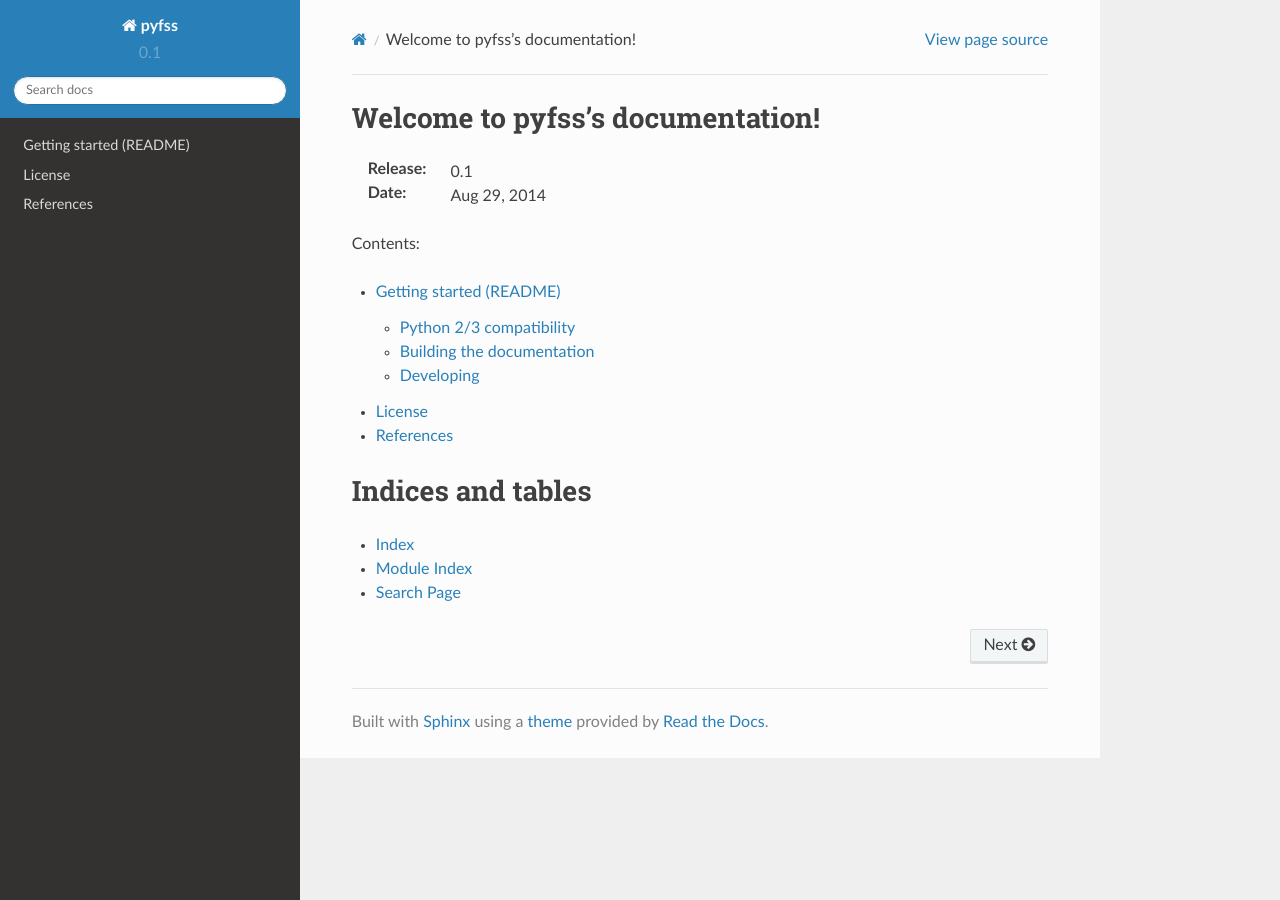
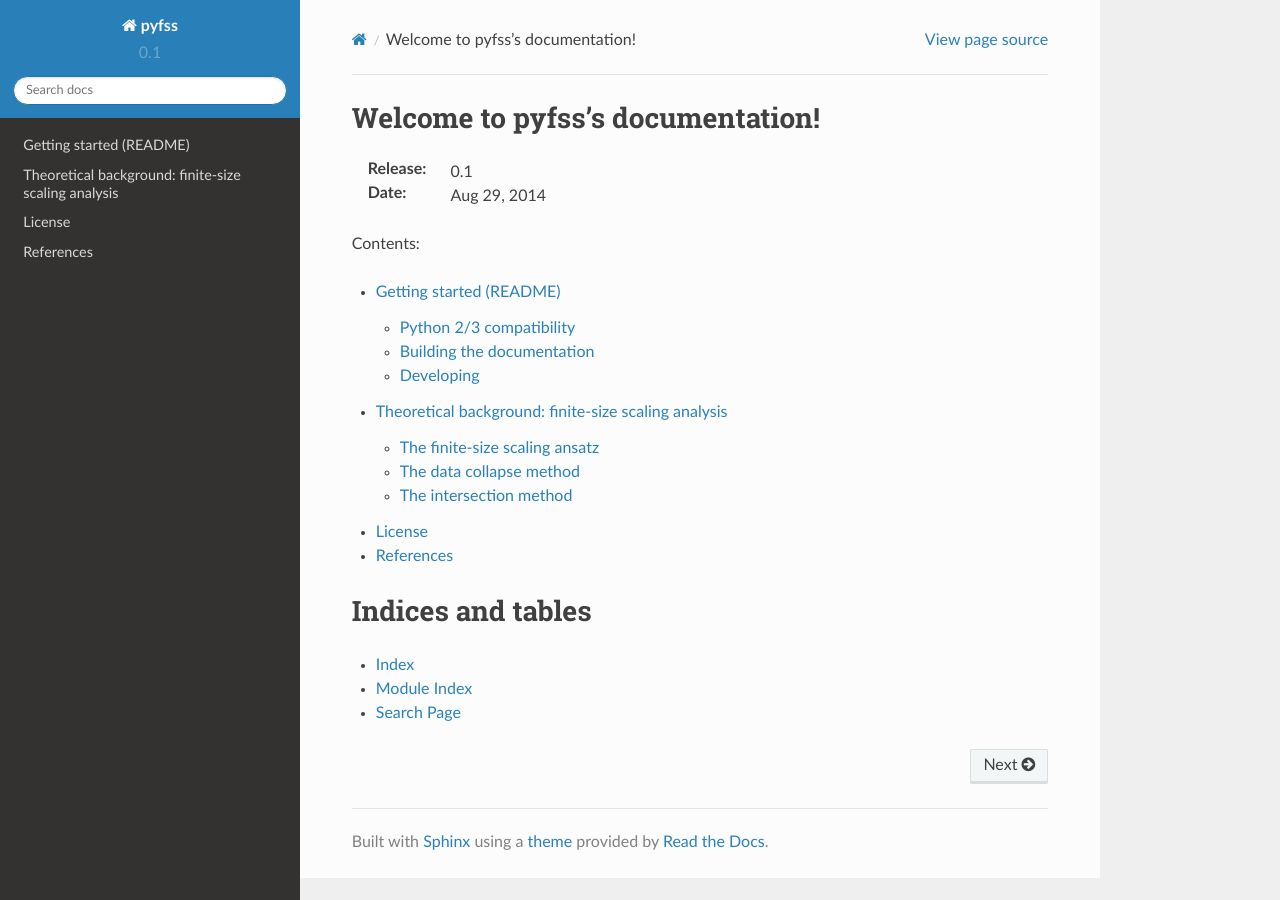
Before and after one commit to andsor/pyfssa, a Sphinx documentation site: the page built from docs/index.rst, in a window 1280 px wide. Built offline with Sphinx 7.4.7 and the Read the Docs theme 2.0.0, drawn with Linux system fonts in a browser that asks for light colours; some of the changed lines change nothing that is shown.

Commit message:
Add theoretical background on FSS to documentation

```diff
--- /dev/null
+++ b/docs/fss-theory.rst
@@ -0,0 +1,115 @@
+Theoretical background: finite-size scaling analysis
+====================================================
+
+The finite-size scaling ansatz
+------------------------------
+
+Consider a system with some parameter :math:`\varrho`, which undergoes a phase
+transition at a critical value :math:`\varrho_c`.
+Divergences in the correlation length :math:`\xi` and of fluctuations (e.g. the
+susceptibility :math:`\chi`) characterize the critical point in infinite
+systems.
+Typically, in the critical region a diverging quantity
+:math:`A_\infty(\varrho)` scales as :math:`|\varrho - \varrho_c|^{-\zeta}` with
+some critical exponent :math:`\zeta`.
+In fact, this critical behavior should also hold in systems of finite size
+:math:`L` at scales much larger than the characteristic length scale
+:math:`\xi`.
+Here and in the following, the characteristic length scale :math:`\xi` is the
+correlation length in the infinite system (:math:`L \to \infty`).
+As the correlation length diverges as :math:`\xi \sim |\varrho -
+\varrho_c|^{-\nu}` for :math:`\varrho \to \varrho_c`, we have
+
+.. math::
+
+   A_L(\varrho) \sim |\varrho - \varrho_c|^{-\zeta} \sim \xi^{\zeta / \nu},
+   \qquad (L \gg \xi, \varrho \to \varrho_c).
+
+For :math:`L \ll \xi`, the system size :math:`L` takes over the role as the
+cutoff, such that we expect
+
+.. math::
+
+   A_L(\varrho) \sim L^{\zeta/\nu}, \qquad (L \ll \xi, \varrho \to \varrho_c).
+
+These considerations constitute the *finite-size scaling ansatz*
+:cite:`Newman1999Monte,Binder2010Monte,Fisher1972Scaling`
+
+.. math::
+
+   A_L(\varrho) = \xi^{\zeta/\nu} f(L / \xi), \qquad (L \to \infty, \varrho \to
+   \varrho_c),
+
+with
+
+.. math::
+
+   f(x) \begin{cases}
+   = \text{const.} & \text{for } |x| \gg 1, \\
+   \sim x^{\zeta/\nu} & \text{for } x \to 0.
+   \end{cases}
+
+
+The *scaling function* :math:`f(x)` is a dimensionless function of the
+dimensionless ratio :math:`L/\xi` of the finite system size and the
+infinite-system correlation length.
+This ratio controls the finite-size effects.
+The conventional scaling function is :math:`\tilde{f}(x) = x^{-\zeta} f(x^\nu)`
+:cite:`Newman1999Monte,Binder2010Monte` such that
+
+.. math::
+
+   A_L(\varrho) = L^{\zeta/\nu} \tilde{f}\left(L^{1/\nu} (\varrho -
+   \varrho_c)\right), \qquad (L \to \infty, \varrho \to \varrho_c),
+
+with
+
+.. math::
+
+   \tilde{f}(x) \begin{cases}
+   = \text{const.} & \text{for } x \to 0 \quad (L \ll \xi), \\
+   \sim L^{-\zeta/\nu} (\varrho - \varrho_c)^{-\zeta} & \text{for } |x| \gg 1
+   \quad (L \gg \xi).
+   \end{cases}
+
+The data collapse method
+------------------------
+
+A simulation experiment yields the quantity :math:`a_{L, \varrho}` at system
+size :math:`L` and parameter :math:`\varrho`, with standard error :math:`da_{L,
+\varrho}`.
+The scaling function is
+
+.. math::
+
+   \tilde{f}\left(L^{1/\nu} (\varrho - \varrho_c) \right) = L^{-\zeta/\nu}
+   A_L(\varrho).
+
+Thus, plotting :math:`L^{-\zeta/\nu} a_{L, \varrho}` against
+:math:`L^{1/\nu}(\varrho-\varrho_c)` should let the experimental data
+collapse onto the single curve :math:`\tilde{f}(x)`.
+For this to happen, the critical parameter value :math:`\varrho_c` and the
+critical exponents :math:`\zeta, \nu` need to be correct.
+These assumptions hold for :math:`L \to \infty`, with systematic errors at
+finite sizes :cite:`Newman1999Monte,Binder2010Monte`.
+
+The intersection method
+-----------------------
+
+At a first-order transition where the order parameter :math:`P` remains
+constant on both sides of the transition, its critical exponent is :math:`\beta
+= 0`.
+
+So we have
+
+.. math::
+
+   P_L(\varrho) = \tilde{P}\left(L^{1/\nu}(\varrho-\varrho_c)\right),
+
+and hence, :math:`P_L(\varrho_c) = \tilde{P}(0)` independent of the system size
+:math:`L`.
+Thus, the common intersection point of the measured curves :math:`p_{L,
+\varrho}` yields an estimate of the threshold :math:`\varrho_c`.
+This estimate is unbiased with regards to the critical exponents, and "should
+be free" from systematic errors due to finite system size
+:cite:`Binder2010Monte`.
--- a/docs/index.rst
+++ b/docs/index.rst
@@ -15,6 +15,7 @@ Contents:
    :maxdepth: 2
 
    readme
+   fss-theory
    license
    zbib
 
```
